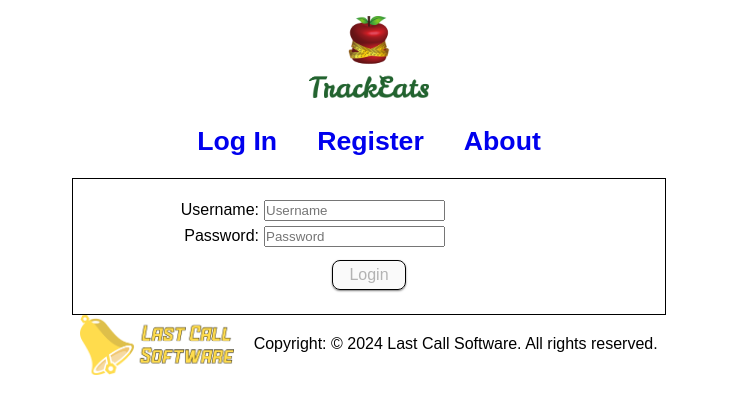
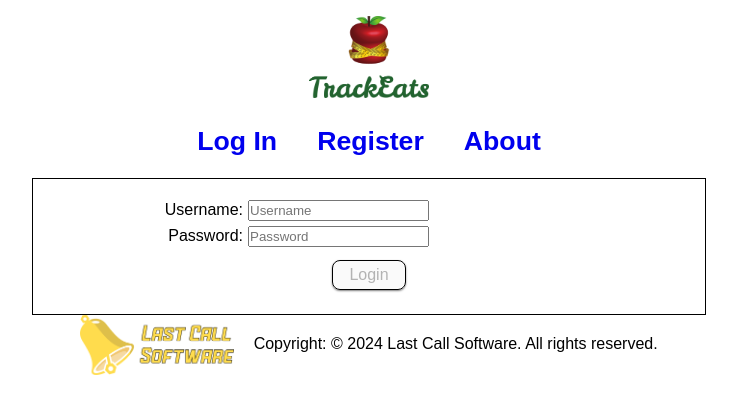
Before and after one commit to lastcallsoftware/trackeats, a React (Vite) app in the folder frontend/: page /login in a window 1280 px wide. Shown: the top 414 px of the page, without its empty margins (271-1008 px from the left). Built offline with nearby package versions, Linux system fonts and the light colour scheme; no server answers.

Commit message:
make food input form a little nicer

```diff
--- a/frontend/src/index.css
+++ b/frontend/src/index.css
@@ -83,12 +83,13 @@
   border: 1px solid black;
 }
 .registerBoundingBox, .loginBoundingBox, .foodFormBoundingBox {
-  width: 35rem;
+  width: 40rem;
 }
 
-.inputLine {
+.inputLine, textarea {
   display: flex;
   margin: 5px;
+  resize: none;
 }
 .inputLine label {
   width: 30%;
```
